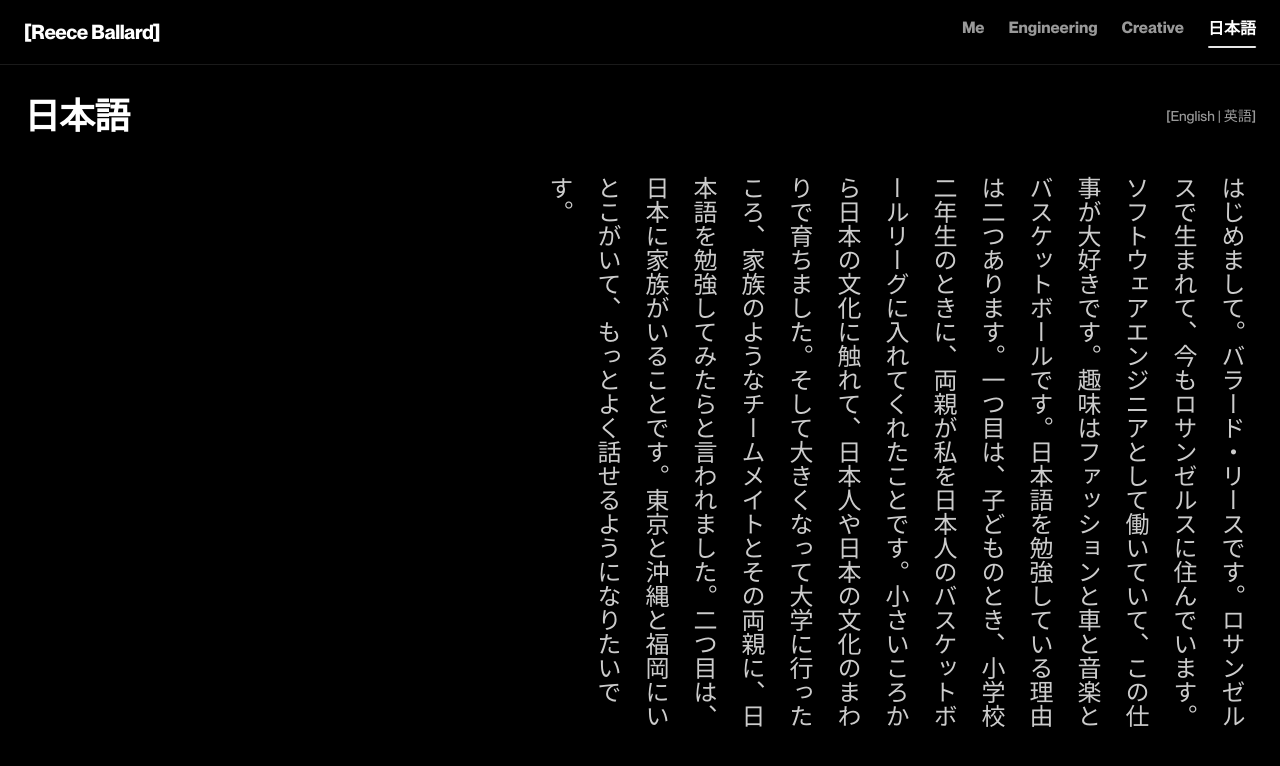
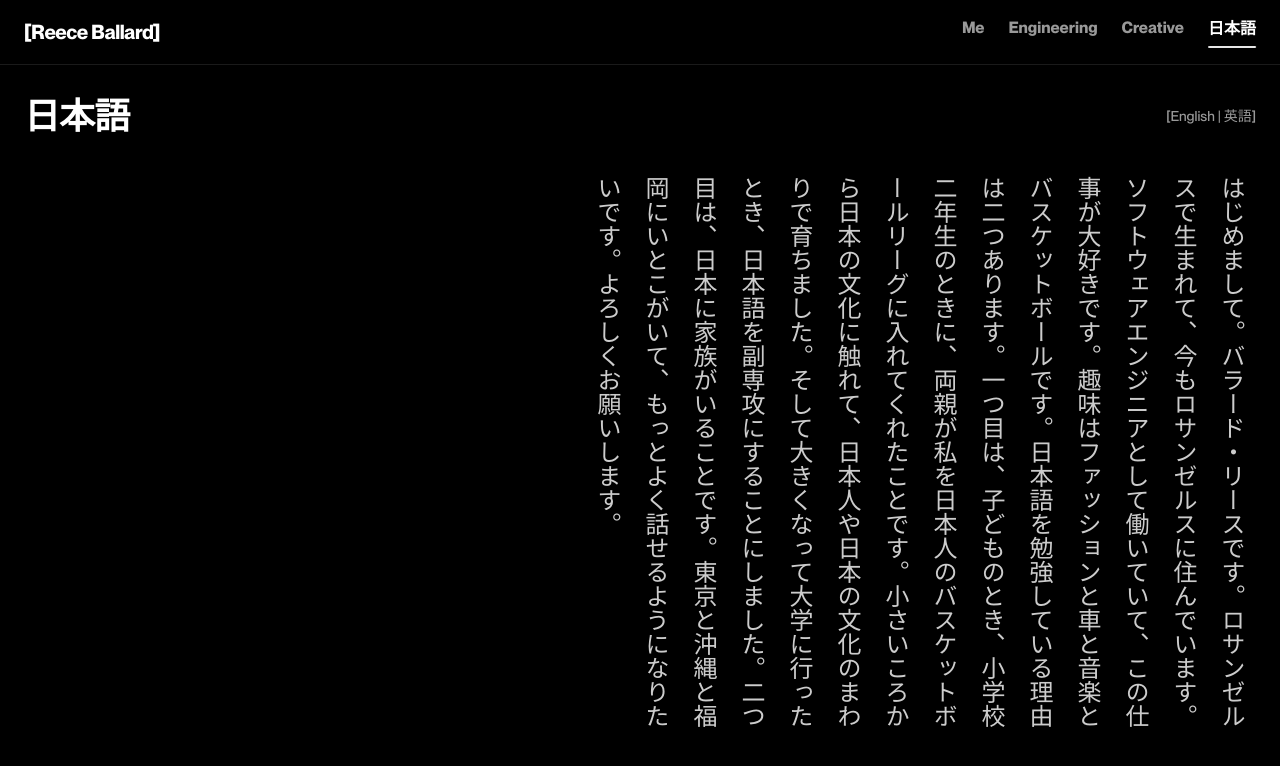
Before and after one commit to RBallardDev/reece-portfolio, a Next.js app: page /japanese in a window 1280 px wide. Shown: the top 766 px of the page. Built offline with nearby package versions, Linux system fonts and the light colour scheme.

Commit message:
Update page.tsx

```diff
--- a/src/app/japanese/page.tsx
+++ b/src/app/japanese/page.tsx
@@ -77,7 +77,7 @@ export default function JapanesePage() {
                     fontFamily: '"Noto Sans JP", system-ui, sans-serif',
                   }}
                 >
-                  はじめまして。バラード・リースです。ロサンゼルスで生まれて、今もロサンゼルスに住んでいます。ソフトウェアエンジニアとして働いていて、この仕事が大好きです。趣味はファッションと車と音楽とバスケットボールです。日本語を勉強している理由は二つあります。一つ目は、子どものとき、小学校二年生のときに、両親が私を日本人のバスケットボールリーグに入れてくれたことです。小さいころから日本の文化に触れて、日本人や日本の文化のまわりで育ちました。そして大きくなって大学に行ったころ、家族のようなチームメイトとその両親に、日本語を勉強してみたらと言われました。二つ目は、日本に家族がいることです。東京と沖縄と福岡にいとこがいて、もっとよく話せるようになりたいです。
+                  はじめまして。バラード・リースです。ロサンゼルスで生まれて、今もロサンゼルスに住んでいます。ソフトウェアエンジニアとして働いていて、この仕事が大好きです。趣味はファッションと車と音楽とバスケットボールです。日本語を勉強している理由は二つあります。一つ目は、子どものとき、小学校二年生のときに、両親が私を日本人のバスケットボールリーグに入れてくれたことです。小さいころから日本の文化に触れて、日本人や日本の文化のまわりで育ちました。そして大きくなって大学に行ったとき、日本語を副専攻にすることにしました。二つ目は、日本に家族がいることです。東京と沖縄と福岡にいとこがいて、もっとよく話せるようになりたいです。よろしくお願いします。
                 </p>
               </div>
 
@@ -87,7 +87,7 @@ export default function JapanesePage() {
                   className="text-xl leading-relaxed text-white/80 font-medium"
                   style={{ fontFamily: '"Noto Sans JP", system-ui, sans-serif' }}
                 >
-                  はじめまして。バラード・リースです。ロサンゼルスで生まれて、今もロサンゼルスに住んでいます。ソフトウェアエンジニアとして働いていて、この仕事が大好きです。趣味はファッションと車と音楽とバスケットボールです。日本語を勉強している理由は二つあります。一つ目は、子どものとき、小学校二年生のときに、両親が私を日本人のバスケットボールリーグに入れてくれたことです。小さいころから日本の文化に触れて、日本人や日本の文化のまわりで育ちました。そして大きくなって大学に行ったころ、家族のようなチームメイトとその両親に、日本語を勉強してみたらと言われました。二つ目は、日本に家族がいることです。東京と沖縄と福岡にいとこがいて、もっとよく話せるようになりたいです。
+                  はじめまして。バラード・リースです。ロサンゼルスで生まれて、今もロサンゼルスに住んでいます。ソフトウェアエンジニアとして働いていて、この仕事が大好きです。趣味はファッションと車と音楽とバスケットボールです。日本語を勉強している理由は二つあります。一つ目は、子どものとき、小学校二年生のときに、両親が私を日本人のバスケットボールリーグに入れてくれたことです。小さいころから日本の文化に触れて、日本人や日本の文化のまわりで育ちました。そして大きくなって大学に行ったとき、日本語を副専攻にすることにしました。二つ目は、日本に家族がいることです。東京と沖縄と福岡にいとこがいて、もっとよく話せるようになりたいです。よろしくお願いします。
                 </p>
               </div>
             </motion.div>
@@ -100,7 +100,7 @@ export default function JapanesePage() {
               exit="exit"
             >
               <p className="text-xl sm:text-2xl leading-relaxed text-white/80 font-medium max-w-3xl">
-                Hi, my name is Reece Ballard. I was born in Los Angeles, and I still live in Los Angeles now. I work as a software engineer, and I really love it. My hobbies include fashion, cars, music, and basketball. I decided to study Japanese for two reasons. First, when I was a kid, my parents put me in a Japanese basketball league in second grade. This introduced me to Japanese culture at a young age, and I grew up around Japanese people and culture. Later, when I got older and went to college, my teammates and their parents, who feel like family to me, encouraged me to learn Japanese. Second, I have family in Japan. I have cousins in Tokyo, Okinawa, and Fukuoka, and I want to connect with them better.
+                Hi, my name is Reece Ballard. I was born in Los Angeles, and I live in Los Angeles now. I work as a software engineer, and I really love it. My hobbies include fashion, cars, music, and basketball. I decided to study Japanese for two reasons. First, when I was a kid, my parents put me in a Japanese basketball league in second grade. This introduced me to Japanese culture at a young age, and I grew up around Japanese people and culture. Later, when I got older and went to college, I decided to minor in Japanese. Second, I have family in Japan. I have cousins in Tokyo, Okinawa, and Fukuoka, and I want to connect with them better.
               </p>
             </motion.div>
           )}
```
